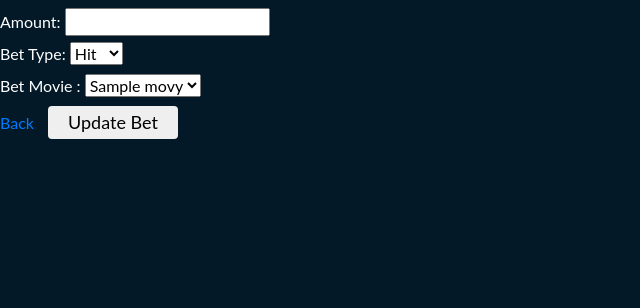
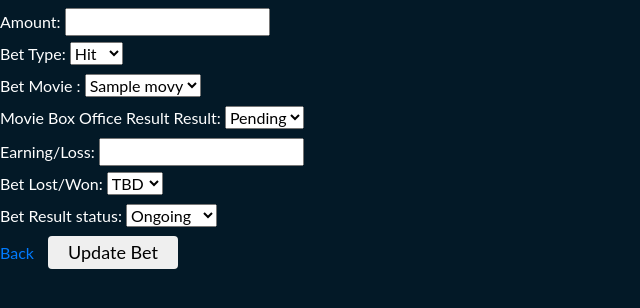
Before and after one commit to tix980/Betting-R-Us-1, a PHP site: page /PlaceBet/update_placed_bet.php in a window 1280 px wide. Shown: the top 308 px of the page, without its empty margins (0-640 px from the left). Run offline with PHP 8.4, Linux system fonts and the light colour scheme; tables that the repository leaves empty or names only in its code hold one stand-in row (values such as "Sample post"); data that the repository does not hold is empty.

Commit message:
updated place a bet crud

```diff
--- a/Models/MovieInfo.php
+++ b/Models/MovieInfo.php
@@ -43,7 +43,7 @@ class MovieInfo{
 	}
 
 	public function listActors($db){
-		$sql = "SELECT actor_fname, actor_lname FROM actors";
+		$sql = "SELECT actor_fname, actor_lname,poster FROM actors";
 		$pdostm = $db ->prepare($sql);
 		$pdostm->execute();
 		$m = $pdostm ->fetchAll(\PDO::FETCH_OBJ);
--- a/Models/PlaceBet.php
+++ b/Models/PlaceBet.php
@@ -32,7 +32,7 @@ class PlaceBet
     }
 
     public function getAllBets($db) {
-        $sql = "SELECT movies.title as bet_movie ,users.username as username , current_bets.bet_status, place_bets.amount, place_bets.bet_type, place_bets.id FROM movies INNER JOIN current_bets ON movies.id = current_bets.movie_id inner join place_bets on current_bets.id = place_bets.current_bet_id inner join users on users.id = place_bets.user_id ";
+        $sql = "SELECT movies.title as bet_movie ,users.username as username , current_bets.bet_status, place_bets.amount, place_bets.bet_type,place_bets.result,place_bets.earning_loss,place_bets.bet_won_lost,place_bets.result_status,place_bets.date, place_bets.id FROM movies INNER JOIN current_bets ON movies.id = current_bets.movie_id inner join place_bets on current_bets.id = place_bets.current_bet_id inner join users on users.id = place_bets.user_id ";
         $pdostm = $db->prepare($sql);
         $pdostm->execute();
 
@@ -65,11 +65,16 @@ class PlaceBet
         return $count;
     }
 
-    public function updateBet($id, $amount, $bet_movie, $bettype, $db){
+    public function updateBet($id, $amount, $bet_movie, $bettype,$result,$earningloss,$betwonlost,$resultstatus, $db){
         $sql = "UPDATE place_bets SET
                 amount = :amount,
                 current_bet_id = :betmovie,
-                bet_type = :bettype
+                bet_type = :bettype,
+                result = :result,
+                earning_loss = :earningloss,
+                   bet_won_lost = :betwonlost,
+                      result_status = :resultstatus
+
                 WHERE id = :id";
 
         $pdostm = $db->prepare($sql);
@@ -77,6 +82,10 @@ class PlaceBet
         $pdostm->bindParam(':amount', $amount);
         $pdostm->bindParam(':betmovie',$bet_movie);
         $pdostm->bindParam(':bettype',$bettype);
+        $pdostm->bindParam(':result',$result);
+        $pdostm->bindParam(':earningloss',$earningloss);
+        $pdostm->bindParam(':betwonlost',$betwonlost);
+        $pdostm->bindParam(':resultstatus',$resultstatus);
         $pdostm->bindParam(':id', $id);
 
         $count = $pdostm->execute();
@@ -102,4 +111,14 @@ class PlaceBet
         return $bets;
     }
 
+
+    public function  listPlaceBetsOngoingStatusByUserId ($id,$db){
+        $sql = "SELECT movies.title, movies.release_date, movies.movie_background, current_bets.id,current_bets.bet_close_date,current_bets.bet_status FROM current_bets  inner JOIN movies ON movies.id = current_bets.movie_id where current_bets.id = :id";
+        $pst = $db->prepare($sql);
+        $pst->bindParam(':id', $id);
+        $pst->execute();
+        return $pst->fetch(\PDO::FETCH_OBJ);
+    }
+
+
 }
--- a/PlaceBet/update_placed_bet.php
+++ b/PlaceBet/update_placed_bet.php
@@ -20,11 +20,14 @@ if(isset($_POST['updateBet'])){
     $bet = $placed_bet->getBetWithId($id, $db);
     //var_dump($student);
 
-    $amount =  $bet->amount;
-    $username = $bet->username;
-    $bet_movie = $bet->bet_movie;
-    $bet_type = $bet->bet_type;
-    $movie_id = $bet->current_bet_id;
+     $amount =  $bet->amount;
+     $username = $bet->username;
+     $bet_movie = $bet->bet_movie;
+     $bet_type = $bet->bet_type;
+     $movie_id = $bet->current_bet_id;
+     $movie_result = $bet->result;
+     $earning_loss = $bet->earning_loss;
+     $bet_result_status = $bet->result_status;
 
 
 }
@@ -33,10 +36,13 @@ if(isset($_POST['updBet'])){
     $amount = $_POST['amount'];
     $bet_movie = $_POST['bet_movie'];
     $bettype = $_POST['bettype'];
-
+    $result = $_POST['movie_result'];
+    $earningloss = $_POST['earning_loss'];
+    $betwonlost = $_POST['bet_lost_won'];
+    $resultstatus = $_POST['result_status'];
     $db = Database::getDb();
     $b = new PlaceBet();
-    $count = $b->updateBet($id, $amount, $bet_movie, $bettype, $db);
+    $count = $b->updateBet($id, $amount, $bet_movie, $bettype,$result,$earningloss,$betwonlost,$resultstatus, $db);
 
     if($count){
         header('Location:  list_placed_bets.php');
@@ -94,6 +100,46 @@ if(isset($_POST['updBet'])){
             <span style="color: red">
             </span>
         </div>
+            <div class="betform">
+                <label class="label-update" for="movie_result">Movie Box Office Result Result:</label>
+                <select  name="movie_result" class="select_input"
+                         id="movieresult" >
+                    <option>Pending</option>
+                    <option>Hit</option>
+                    <option>Flop</option>
+                </select>
+                <span style="color: red">
+            </span>
+            </div>
+            <div class="betform">
+                <label class="label-update" for="earning_loss">Earning/Loss:</label>
+                <input type="text" class="select_input" name="earning_loss" id="earning_loss" value="<?= $earning_loss; ?>">
+                <span style="color: red">
+            </span>
+            </div>
+                <div class="betform">
+                    <label class="label-update" for="bet_lost_won">Bet Lost/Won:</label>
+                    <select  name="bet_lost_won" class="bet_lost_won"
+                             id="bet_lost_won" >
+                        <option>TBD</option>
+                        <option>Lost</option>
+                        <option>Won</option>
+                    </select>
+                    <span style="color: red">
+            </span>
+                </div>
+            <div class="betform">
+                <label class="label-update" for="result_status">Bet Result status:</label>
+                <select  name="result_status" class="select_input"
+                         id="result_status" >
+                    <option>Ongoing</option>
+                    <option>Complete</option>
+                    <option>Delayed</option>
+                </select>
+                <span style="color: red">
+            </span>
+            </div>
+
         <a href="./list_placed_bets.php" id="btn_back" class="backbtn">Back</a>
         <button type="submit" name="updBet"
                 class="button-bet" id="btn-submit">
--- a/current-bet.php
+++ b/current-bet.php
@@ -52,11 +52,11 @@ $currentBets = $c->getAllCurrentBets(Database::getDb());
         <p class="current-bet-dates bet-closing">Bet Close Date:<?= $currentBet->bet_close_date ?></p>
             <p class="current-bet-dates bet-status">Betting Status:<?= $currentBet->bet_status ?></p>
             <div <?= $hitFlopBtnDisplay ?> >
-            <form action="Place_bet.php" method="post">
+            <form action="place_bet.php" method="post">
                 <input type="hidden" name="id" value="<?= $currentBet->id ?>"/>
                 <input type="submit" class="bet-hit button btn btn-danger" name="hit" value="Box Office Hit"/>
             </form>
-            <form action="Place_bet.php" method="post">
+            <form action="place_bet.php" method="post">
                 <input type="hidden" name="id" value="<?= $currentBet->id ?>"/>
                 <input type="submit" class="bet-flop button btn btn-primary" name="flop" value="Box Office Flop"/>
             </form>
--- a/place_bet.php
+++ b/place_bet.php
@@ -43,7 +43,7 @@ if(isset($_POST['placeBet'])){
 
     if ($bets) {
         echo "The bet was placed sucessfully";
-        header("Location: place_bet.php");//it should be directed to user profile
+        header("Location: current_bet.php");//it should be directed to user profile
     } else {
         echo "Problem adding new rule";
     }
```
Also changed, not shown: PlaceBet/list_placed_bets.php (+10 -0 lines), homepage_testimonials.php (added, +24 -0 lines), index.php (+1 -24 lines).
